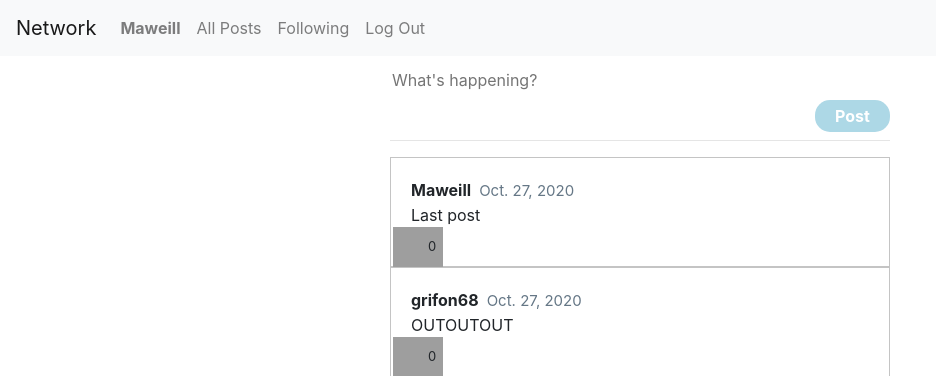
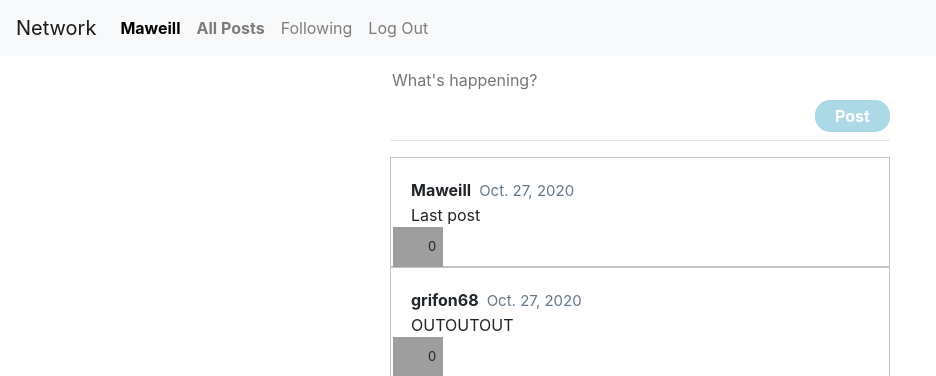
Before and after one commit to DuLovell/Project4, a Django app: page / in a window 1280 px wide. Shown: the top 376 px of the page, without its empty margins (0-936 px from the left). Run offline with Django 3.2, Linux system fonts and the light colour scheme; a user stored in the database is signed in; data comes from the database, SQL or seed files in the repository; both versions use the stored data as it was after the commit; some libraries are stand-ins or nearby versions; grey boxes are pictures that could not be loaded.

Commit message:
Add some stylying and href to profile in layout

```diff
--- a/network/network/static/network/styles.css
+++ b/network/network/static/network/styles.css
@@ -1,5 +1,13 @@
 a {
 	color: inherit;
+}
+
+#profile-btn {
+	font-weight: bold;
+	color: black;
+}
+#profile-btn:hover {
+	text-decoration: underline;
 }
 
 .body {
--- a/network/network/templates/network/index.html
+++ b/network/network/templates/network/index.html
@@ -1,5 +1,13 @@
 {% extends "network/layout.html" %}
 {% load static %}
+
+{% block style %}
+	<style>
+		#all_posts-btn {
+			font-weight: bold;
+		}
+	</style>
+{% endblock %}
 
 {% block body %}
 	<div id="new-post" onload="init();">
--- a/network/network/templates/network/layout.html
+++ b/network/network/templates/network/layout.html
@@ -7,6 +7,8 @@
         <link rel="stylesheet" href="https://stackpath.bootstrapcdn.com/bootstrap/4.4.1/css/bootstrap.min.css" integrity="sha384-Vkoo8x4CGsO3+Hhxv8T/Q5PaXtkKtu6ug5TOeNV6gBiFeWPGFN9MuhOf23Q9Ifjh" crossorigin="anonymous">
         <link href="{% static 'network/styles.css' %}" rel="stylesheet">
         <link rel="icon" href="https://cdn3.iconfinder.com/data/icons/picons-social/57/43-twitter-512.png">
+        {% block style %}
+        {% endblock %}
         <script type="text/javascript">
             document.addEventListener('DOMContentLoaded', function() {
                 const tx = document.getElementsByTagName('textarea');
@@ -35,15 +37,15 @@
               <ul class="navbar-nav mr-auto">
                 {% if user.is_authenticated %}
                     <li class="nav-item">
-                        <a class="nav-link" href="#"><strong>{{ user.username }}</strong></a>
+                        <a class="nav-link" href="{% url 'profile' user.username %}" id="profile-btn">{{ user.username }}</a>
                     </li>
                 {% endif %}
                 <li class="nav-item">
-                  <a class="nav-link" href="{% url 'index' %}">All Posts</a>
+                  <a class="nav-link" id="all_posts-btn" href="{% url 'index' %}">All Posts</a>
                 </li>
                 {% if user.is_authenticated %}
                     <li class="nav-item">
-                        <a class="nav-link" href="{% url 'following' %}">Following</a>
+                        <a class="nav-link" id="following-btn" href="{% url 'following' %}">Following</a>
                     </li>
                     <li class="nav-item">
                         <a class="nav-link" href="{% url 'logout' %}">Log Out</a>
```
Also changed, not shown: network/db.sqlite3.
